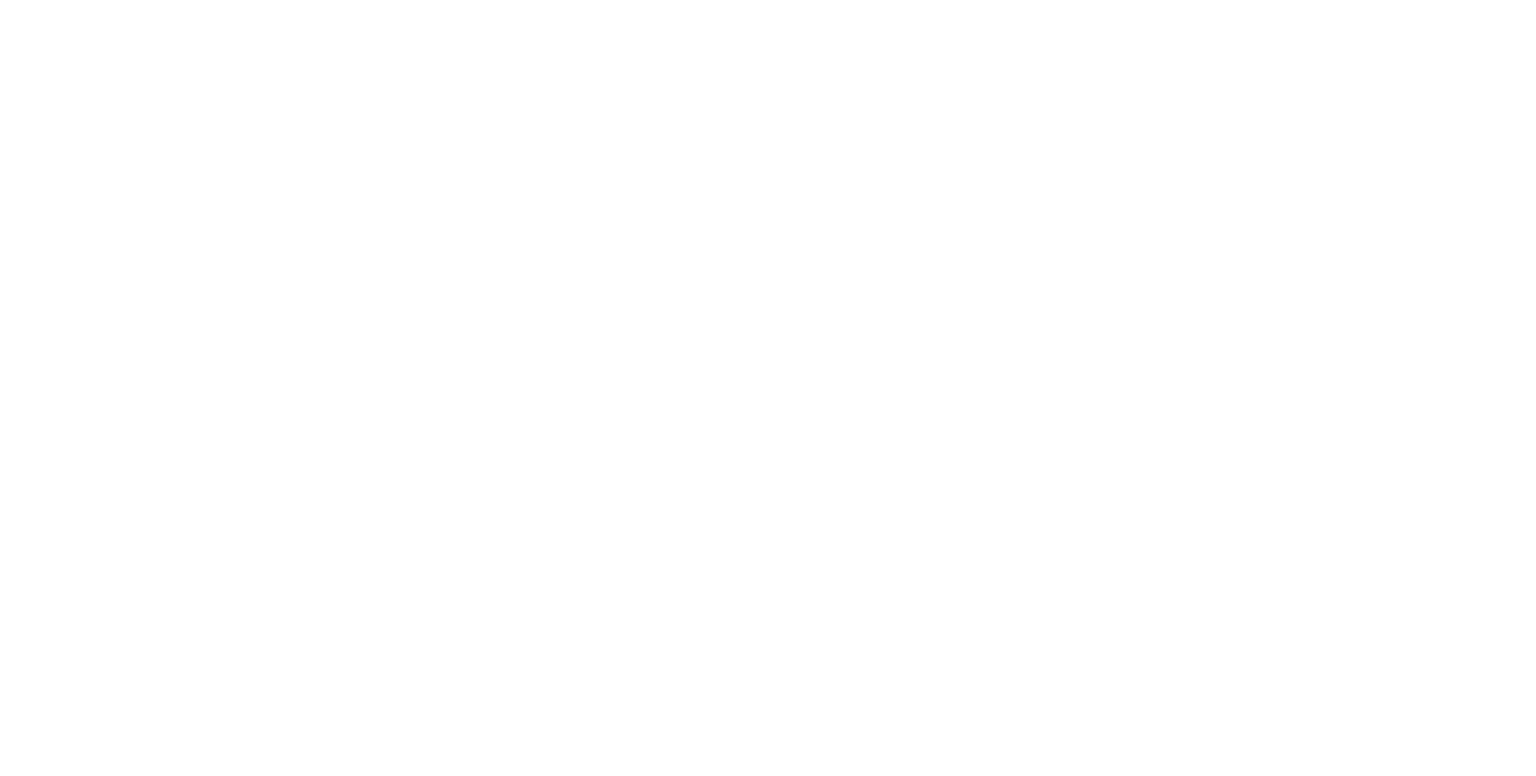
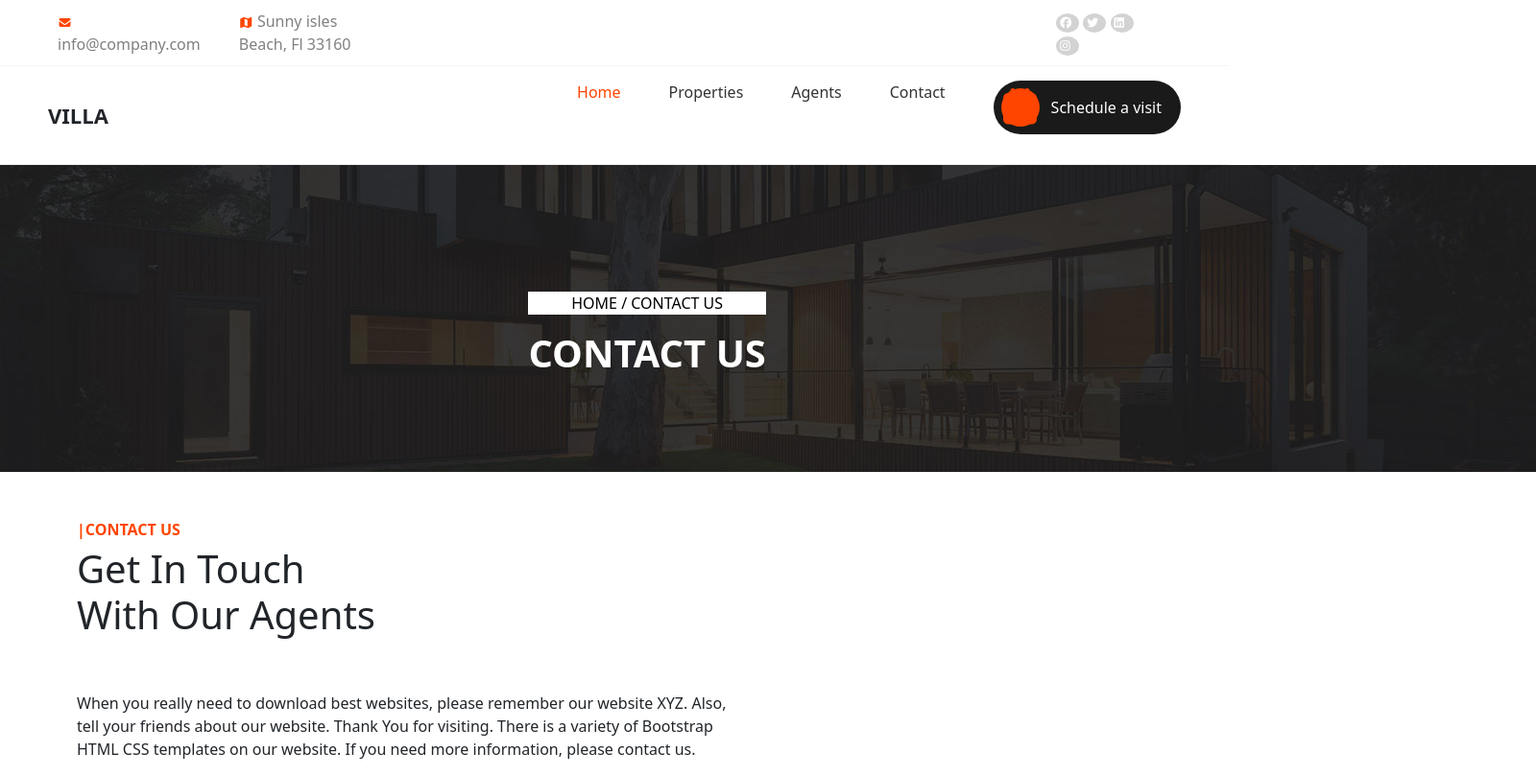
Before and after one commit to AkhilaReddy312/Villas-project, a plain HTML site: page contactus.html in a window 1280 px wide. Shown: the whole page at 96% size, 1600 px wide, since content can reach past the window. Drawn offline with nearby package versions, Linux system fonts and the light colour scheme.

Commit message:
third commit

```diff
--- a/contactus.html
+++ b/contactus.html
@@ -5,11 +5,72 @@
     <meta charset="UTF-8">
     <meta name="viewport" content="width=device-width, initial-scale=1.0">
     <title>contactus</title>
+    <link rel="stylesheet" href="https://cdnjs.cloudflare.com/ajax/libs/font-awesome/7.0.1/css/all.min.css"
+        integrity="sha512-2SwdPD6INVrV/lHTZbO2nodKhrnDdJK9/kg2XD1r9uGqPo1cUbujc+IYdlYdEErWNu69gVcYgdxlmVmzTWnetw=="
+        crossorigin="anonymous" referrerpolicy="no-referrer" />
+    <link href="https://cdn.jsdelivr.net/npm/bootstrap@5.3.8/dist/css/bootstrap.min.css" rel="stylesheet"
+        integrity="sha384-sRIl4kxILFvY47J16cr9ZwB07vP4J8+LH7qKQnuqkuIAvNWLzeN8tE5YBujZqJLB" crossorigin="anonymous">
+    <link rel="stylesheet" href="./style.css">
     <link rel="stylesheet" href="./style.css">
 </head>
 
 <body>
+    <div class="top-bar">
+        <div class="about">
+            <div class="email">
+                <i class="fa-solid fa-envelope"></i>
+                <p>info@company.com</p>
+            </div>
+            <div class="map">
+                <i class="fa-solid fa-map"></i>
+                <p>Sunny isles Beach, Fl 33160</p>
+            </div>
+        </div>
+        <div class="icons">
+            <i class="fa-brands fa-facebook"></i>
+            <i class="fa-brands fa-twitter"></i>
+            <i class="fa-brands fa-linkedin"></i>
+            <i class="fa-brands fa-instagram"></i>
+        </div>
+    </div>
+    <!-- header start -->
+    <header>
+        <div class="logo">VILLA</div>
+        <nav>
+            <div class="hamburger" id="hamburger">
+                ☰
+            </div>
 
+            <ul>
+                <li><a href="#" style="color: orangered;">Home</a></li>
+                <li><a href="#">Properties</a></li>
+                <li><a href="#">Agents</a></li>
+                <li><a href="#">Contact</a></li>
+                <a href="#" class="visit-btn">
+                    <span class="icon"><i class="fa-solid fa-calendar"></i></span>
+                    <span class="text">Schedule a visit</span>
+                </a>
+            </ul>
+        </nav>
+    </header>
+    <div class="contact-container">
+        <div class="cu-img">
+            <img src="./assets/images/page-heading-bg.jpg" alt="">
+        </div>
+        <div class="cu-text">
+            <p>HOME / CONTACT US</p>
+            <h2>CONTACT US</h2>
+        </div>
+        <br><br>
+        <div class="getin">
+            <span style="color: orangered; font-weight: bold;">|CONTACT US</span>
+            <h2 style="padding-top: 5px; font-size: 40px;">Get In Touch<br> With Our Agents</h2>
+        </div>
+        <br><br>
+        <p class="para">When you really need to download best websites, please remember our website XYZ. Also,<br>
+            tell your friends about our website. Thank You for visiting. There is a variety of Bootstrap <br>
+            HTML CSS templates on our website. If you need more information, please contact us.</p>
+    </div>
 </body>
 
 </html>
--- a/style.css
+++ b/style.css
@@ -19,10 +19,11 @@
 
 .about i {
     color: orangered;
+    font-size: 12px;
 }
 
 .icons i {
-    font-size: 18 !important;
+    font-size: 12px;
     border-radius: 50%;
     padding: 4px;
     padding-right: 20px;
@@ -604,7 +605,41 @@ footer {
     text-align: center;
 }
 
+/* CONTACT PAGE ORIGINAL CSS */
+.cu-img {
+    width: 100%;
+    position: relative;
+}
 
+.cu-text {
+    position: absolute;
+    top: 38%;
+    left: 43%;
+    text-align: center;
+}
+
+.cu-text p {
+    background-color: white;
+    color: black;
+}
+
+.cu-text h2 {
+    color: white;
+    font-weight: bolder;
+    font-size: 40px;
+}
+
+.getin {
+    padding-left: 80px;
+}
+
+.getin span {
+    padding-bottom: 10px;
+}
+
+.para {
+    padding-left: 80px;
+}
 
 
 /* ---------------------------------------------------------------------------------------------------------------------------------------------*/
```
Also changed, not shown: assets/images/page-heading-bg.jpg (added).
